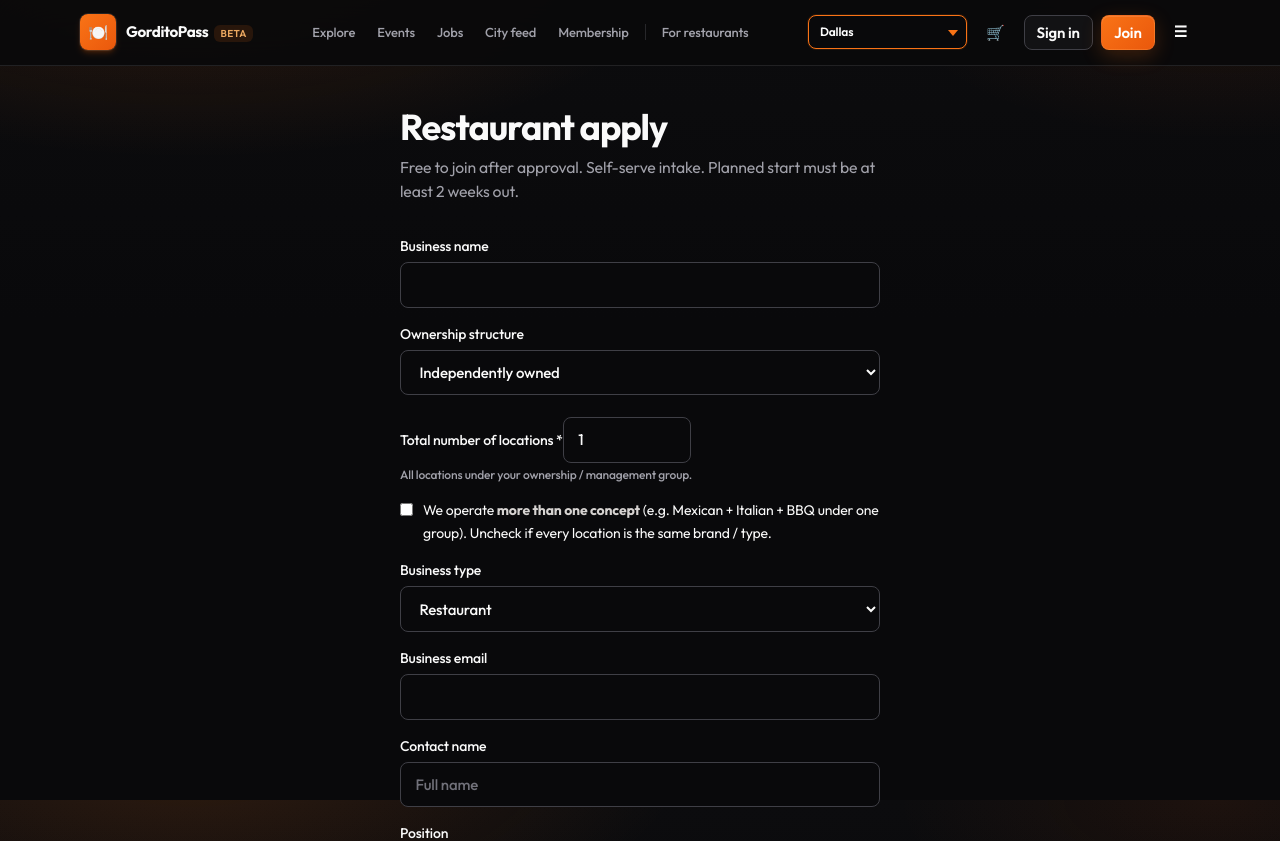
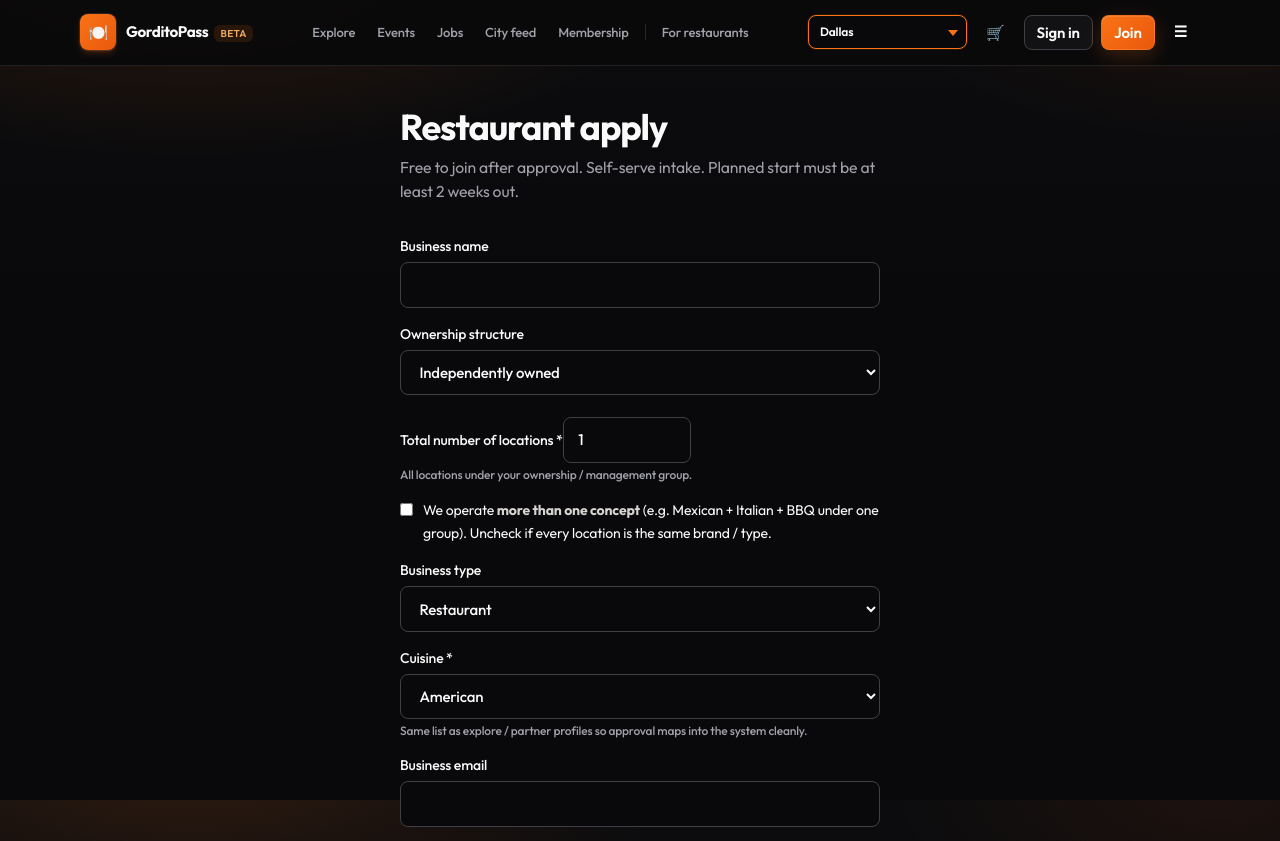
Before and after one commit to 2D-Ramon/gorditopass, a Next.js app: page /apply in a window 1280 px wide. Shown: the top 841 px of the page. Built offline with nearby package versions, Linux system fonts and the light colour scheme.

Commit message:
feat: apply form cuisine dropdown matches demo list; Full Address label

```diff
--- a/src/app/admin/page.tsx
+++ b/src/app/admin/page.tsx
@@ -2,7 +2,7 @@
 
 import { useMemo, useState } from "react";
 import Link from "next/link";
-import { FEED_POSTS, RESTAURANTS } from "@/lib/data";
+import { cuisineLabel, FEED_POSTS, RESTAURANTS } from "@/lib/data";
 import { PLATFORM } from "@/lib/pricing";
 import { useStore } from "@/lib/store";
 
@@ -333,7 +333,7 @@ export default function AdminPage() {
                                 : ""}{" "}
                               · {c.locationCount} loc
                               {c.cuisineOrTheme
-                                ? ` · ${c.cuisineOrTheme}`
+                                ? ` · ${cuisineLabel(c.cuisineOrTheme)}`
                                 : ""}
                               {c.cities ? ` · ${c.cities}` : ""}
                             </li>
--- a/src/app/apply/page.tsx
+++ b/src/app/apply/page.tsx
@@ -1,11 +1,13 @@
 "use client";
 
 import { useMemo, useState } from "react";
+import { APPLY_CUISINE_OPTIONS } from "@/lib/data";
 import { BUSINESS_TYPES, OWNERSHIP_TYPES } from "@/lib/pricing";
 import { useStore } from "@/lib/store";
 import type {
   ApplicationConcept,
   BusinessTypeId,
+  Cuisine,
   OwnershipTypeId,
 } from "@/lib/types";
 
@@ -30,7 +32,7 @@ function emptyConcept(): ApplicationConcept {
     id: `c-${Date.now()}-${Math.random().toString(36).slice(2, 6)}`,
     conceptName: "",
     businessType: "restaurant",
-    cuisineOrTheme: "",
+    cuisineOrTheme: "american",
     locationCount: 1,
     cities: "",
     notes: "",
@@ -56,6 +58,7 @@ export default function ApplyPage() {
   const [plannedStartDate, setPlannedStartDate] = useState(minStartDate());
   const [businessType, setBusinessType] = useState<BusinessTypeId>("restaurant");
   const [businessTypeOther, setBusinessTypeOther] = useState("");
+  const [primaryCuisine, setPrimaryCuisine] = useState<Cuisine>("american");
   const [ownershipType, setOwnershipType] =
     useState<OwnershipTypeId>("independently_owned");
   const [ownershipTypeOther, setOwnershipTypeOther] = useState("");
@@ -210,7 +213,7 @@ export default function ApplyPage() {
                 ? concepts.map((c) => ({
                     ...c,
                     conceptName: c.conceptName.trim(),
-                    cuisineOrTheme: c.cuisineOrTheme?.trim(),
+                    cuisineOrTheme: c.cuisineOrTheme || "other",
                     cities: c.cities?.trim(),
                   }))
                 : [
@@ -222,6 +225,7 @@ export default function ApplyPage() {
                         businessType === "other"
                           ? businessTypeOther.trim()
                           : undefined,
+                      cuisineOrTheme: primaryCuisine,
                       locationCount: totalLocations,
                       cities: city,
                     },
@@ -333,6 +337,27 @@ export default function ApplyPage() {
                   />
                 </label>
               )}
+              <label className="block text-sm font-medium">
+                Cuisine *
+                <select
+                  required
+                  className="gp-input mt-1.5"
+                  value={primaryCuisine}
+                  onChange={(e) =>
+                    setPrimaryCuisine(e.target.value as Cuisine)
+                  }
+                >
+                  {APPLY_CUISINE_OPTIONS.map((c) => (
+                    <option key={c.id} value={c.id}>
+                      {c.label}
+                    </option>
+                  ))}
+                </select>
+                <span className="mt-1 block text-xs text-muted">
+                  Same list as explore / partner profiles so approval maps into
+                  the system cleanly.
+                </span>
+              </label>
             </>
           ) : (
             <div className="space-y-3 rounded-lg border border-border bg-elevated/40 p-4">
@@ -448,15 +473,23 @@ export default function ApplyPage() {
                     </label>
                   )}
                   <label className="block text-sm">
-                    Cuisine / theme
-                    <input
+                    Cuisine *
+                    <select
+                      required
                       className="gp-input mt-1"
-                      value={c.cuisineOrTheme ?? ""}
+                      value={c.cuisineOrTheme || "american"}
                       onChange={(e) =>
-                        updateConcept(c.id, { cuisineOrTheme: e.target.value })
+                        updateConcept(c.id, {
+                          cuisineOrTheme: e.target.value,
+                        })
                       }
-                      placeholder="e.g. Mexican, BBQ, Italian"
-                    />
+                    >
+                      {APPLY_CUISINE_OPTIONS.map((opt) => (
+                        <option key={opt.id} value={opt.id}>
+                          {opt.label}
+                        </option>
+                      ))}
+                    </select>
                   </label>
                   <label className="block text-sm">
                     Cities / markets (optional)
@@ -522,7 +555,7 @@ export default function ApplyPage() {
             </span>
           </label>
           <label className="block text-sm font-medium">
-            Address
+            Full Address
             <input
               required
               className="gp-input mt-1.5"
--- a/src/lib/data.ts
+++ b/src/lib/data.ts
@@ -845,6 +845,29 @@ export function cuisineLabel(c: string) {
   return map[c] ?? c;
 }
 
+/**
+ * Cuisine options for apply intake — matches demo partner cuisines
+ * (alphabetized, Other last) so approved apps map cleanly into the system.
+ */
+export const APPLY_CUISINE_OPTIONS: { id: string; label: string }[] = (() => {
+  const fromDemo = Array.from(
+    new Set(RESTAURANTS.map((r) => r.cuisine)),
+  ) as string[];
+  if (!fromDemo.includes("other")) fromDemo.push("other");
+  const other = fromDemo.filter((id) => id === "other");
+  const rest = fromDemo
+    .filter((id) => id !== "other")
+    .sort((a, b) =>
+      cuisineLabel(a).localeCompare(cuisineLabel(b), undefined, {
+        sensitivity: "base",
+      }),
+    );
+  return [...rest, ...other].map((id) => ({
+    id,
+    label: cuisineLabel(id),
+  }));
+})();
+
 export const PARTNER_EVENTS: import("./types").PartnerEvent[] = [
   {
     id: "ev1",
```
